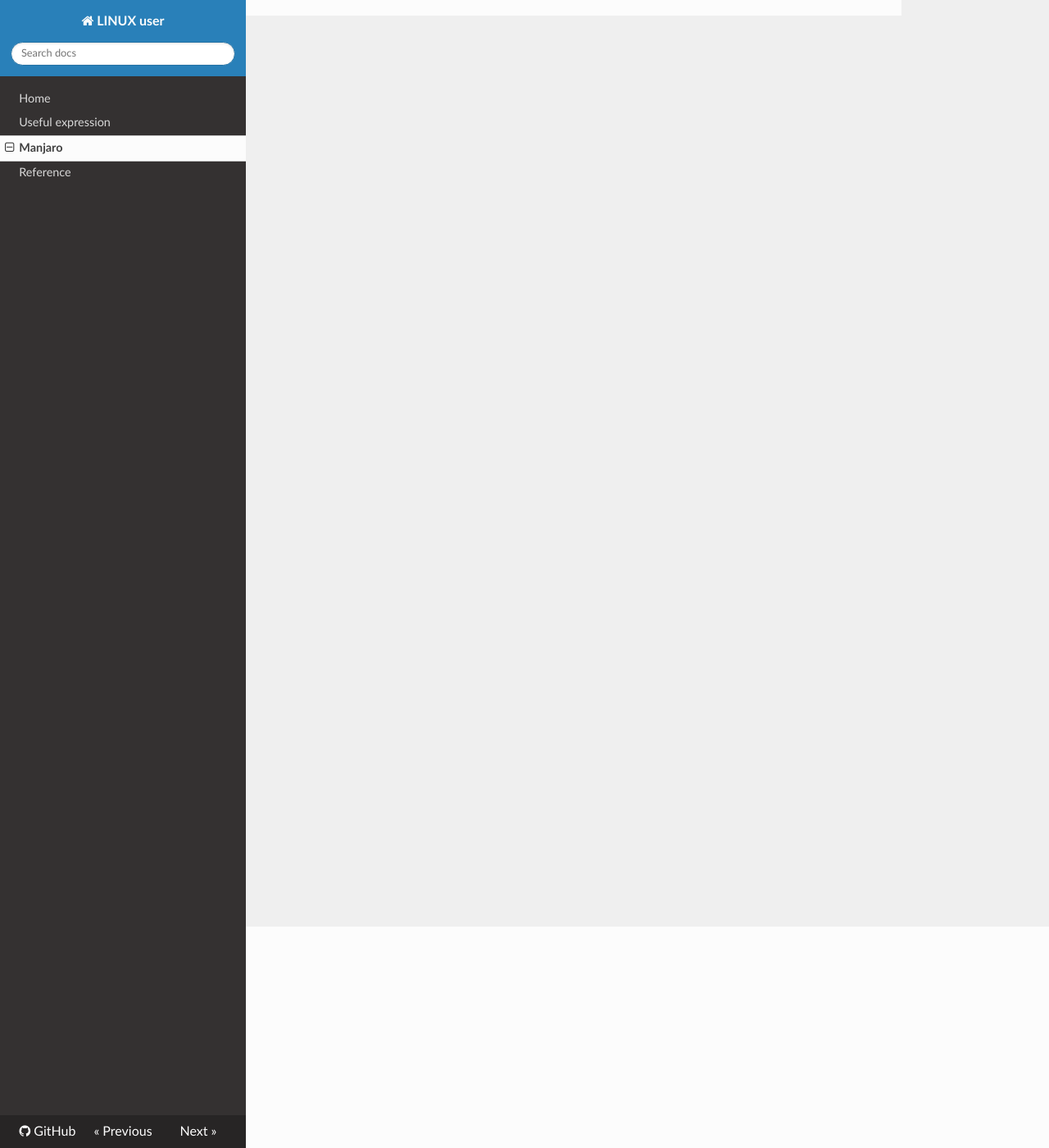
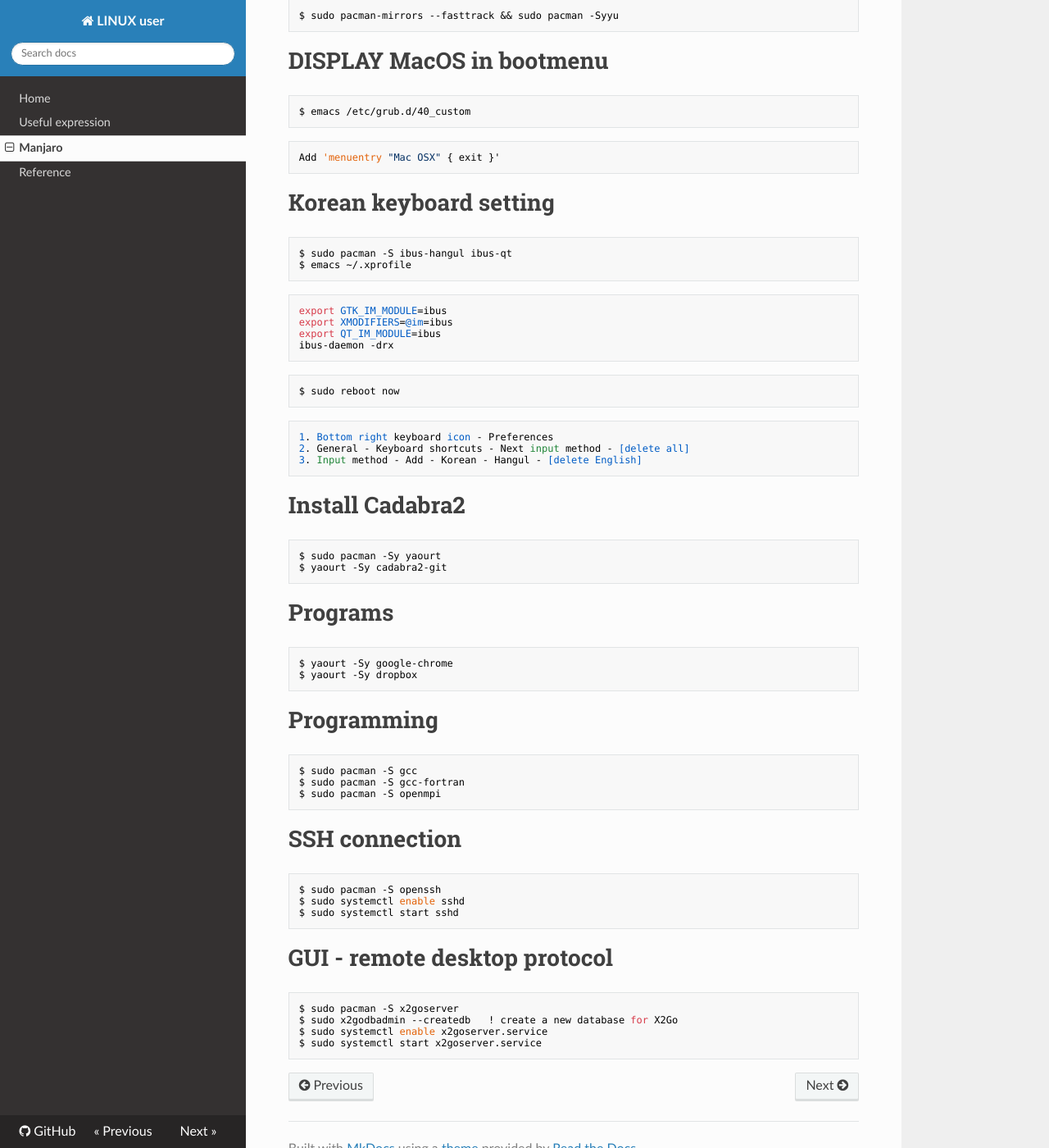
Before and after one commit to WonyoungCho/LINUX, an MkDocs documentation site: the page built from docs/manjaro_conf.md, in a window 1280 px wide and 1400 px high, scrolled down 270 px. Shown: the whole window at 82% size. Built offline with MkDocs 1.6.1, drawn with Linux system fonts in a browser that asks for light colours; nearby versions of some CDN libraries; old or Windows-style settings are respelled for this version of MkDocs; some of the changed text lies outside the part shown.

Commit message:
Update manjaro_conf.md

````diff
--- a/docs/manjaro_conf.md
+++ b/docs/manjaro_conf.md
@@ -1 +1,70 @@
 # Manjaro
+
+<a href="https://manjaro.org/get-manjaro/" target="_blank"> https://manjaro.org/get-manjaro/ </a>
+
+# Manjaro package manager server update
+```sh
+$ sudo pacman-mirrors --fasttrack && sudo pacman -Syyu
+```
+
+# DISPLAY MacOS in bootmenu
+```sh
+$ emacs /etc/grub.d/40_custom
+```
+```
+Add 'menuentry "Mac OSX" { exit }'
+```
+
+# Korean keyboard setting
+```sh
+$ sudo pacman -S ibus-hangul ibus-qt
+$ emacs ~/.xprofile
+```
+```
+export GTK_IM_MODULE=ibus
+export XMODIFIERS=@im=ibus
+export QT_IM_MODULE=ibus
+ibus-daemon -drx
+```
+```sh
+$ sudo reboot now
+```
+```
+1. Bottom right keyboard icon - Preferences
+2. General - Keyboard shortcuts - Next input method - [delete all]
+3. Input method - Add - Korean - Hangul - [delete English]
+```
+
+# Install Cadabra2
+```sh
+$ sudo pacman -Sy yaourt
+$ yaourt -Sy cadabra2-git
+```
+
+# Programs
+```sh
+$ yaourt -Sy google-chrome
+$ yaourt -Sy dropbox
+```
+
+# Programming
+```sh
+$ sudo pacman -S gcc
+$ sudo pacman -S gcc-fortran
+$ sudo pacman -S openmpi
+```
+
+# SSH connection
+```sh
+$ sudo pacman -S openssh
+$ sudo systemctl enable sshd
+$ sudo systemctl start sshd
+```
+
+# GUI - remote desktop protocol
+```sh
+$ sudo pacman -S x2goserver
+$ sudo x2godbadmin --createdb   ! create a new database for X2Go
+$ sudo systemctl enable x2goserver.service
+$ sudo systemctl start x2goserver.service
+```
````
